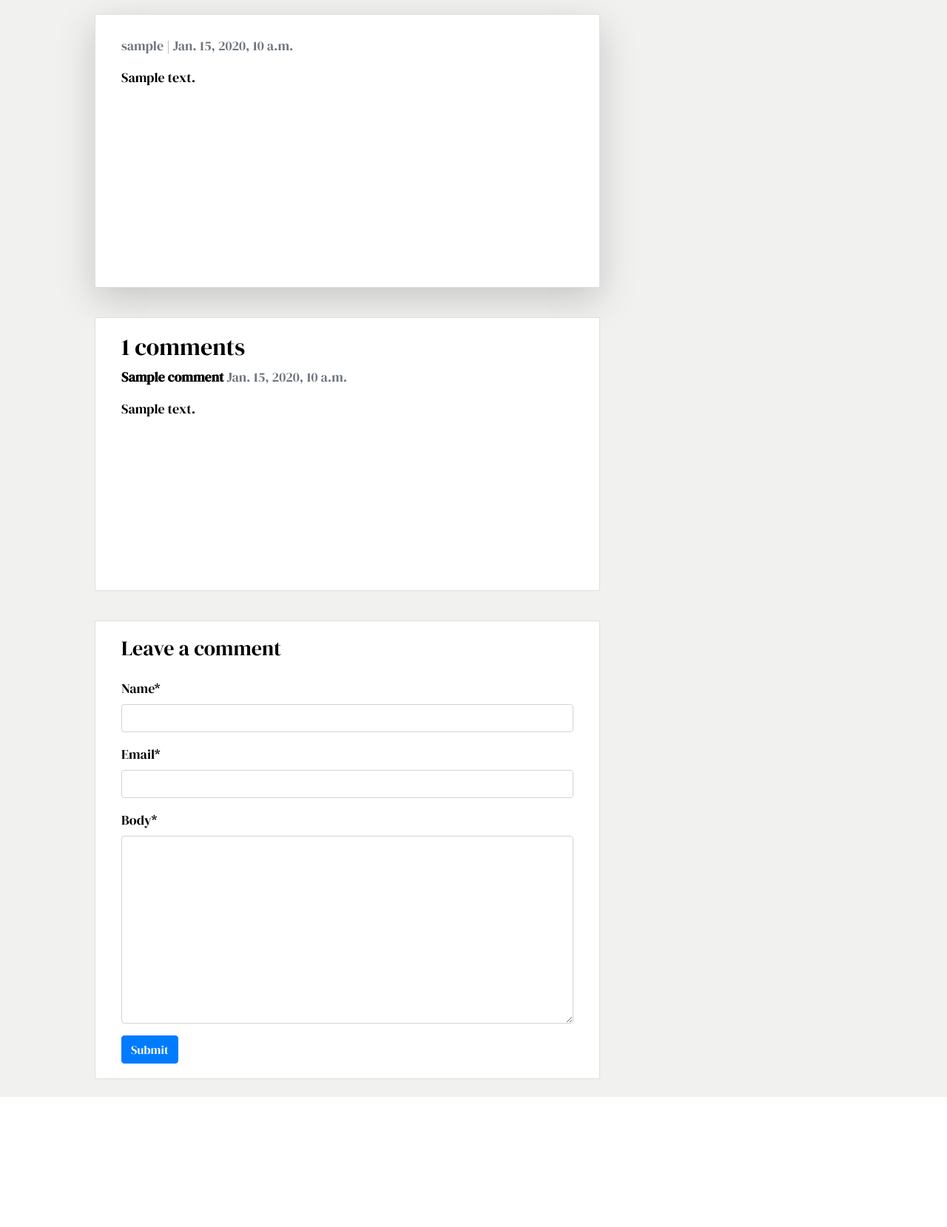
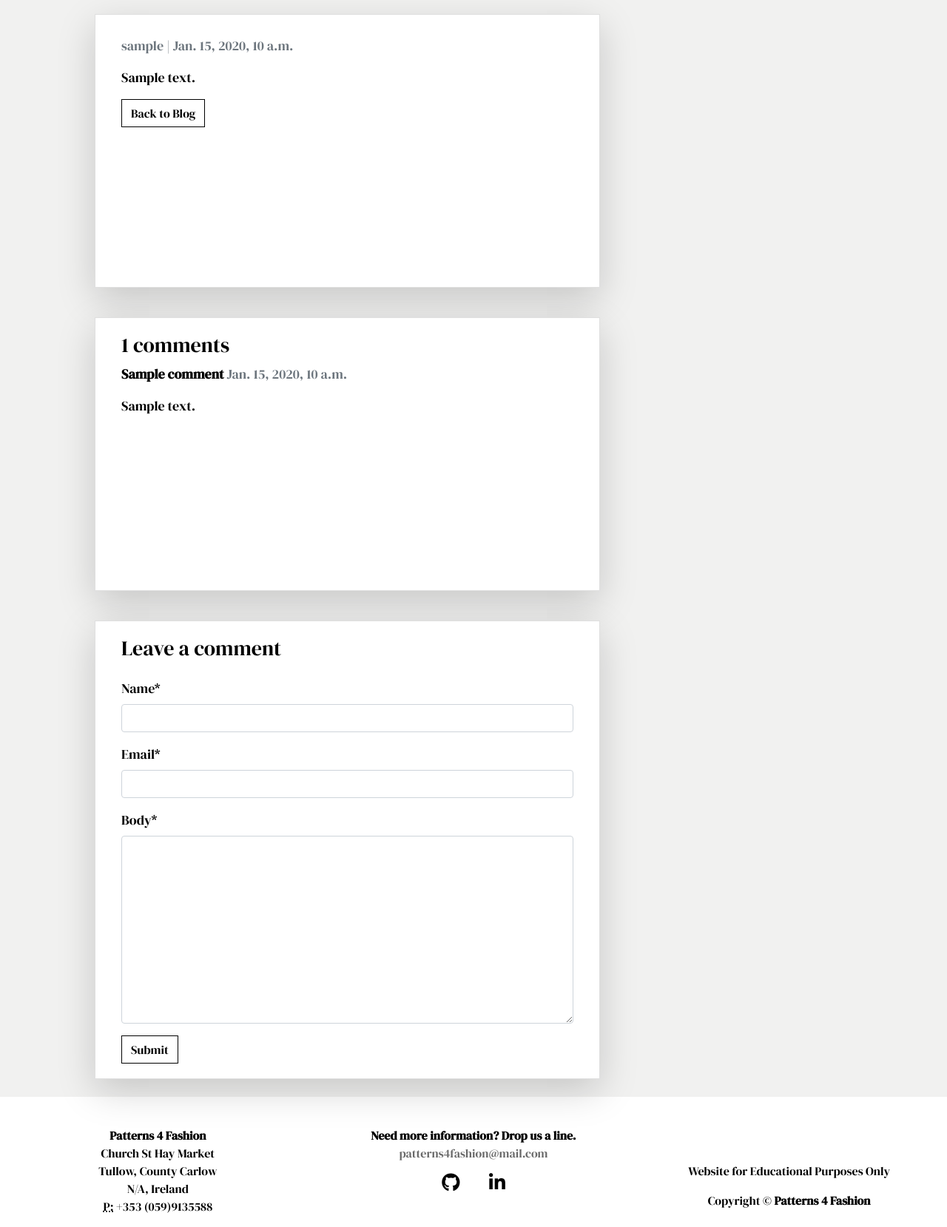
Before and after one commit to Code-Institute-Submissions/patterns_for_fashion, a Django app: a page that uses templates/base.html in a window 1280 px wide. Shown: the part 147-1806 px from the top of the page at 74% size. Before the commit the page ends 1630 px from the top, so only its background shows below. Run offline with Django 3.2, Linux system fonts and the light colour scheme; tables that the repository leaves empty hold one stand-in row (values such as "Sample post"); some libraries are stand-ins or nearby versions.

Commit message:
Add css style to blog cards and removed footer from index.html and add to base.html in order to be rendered on all pages

```diff
--- a/blog/templates/blog/blog.html
+++ b/blog/templates/blog/blog.html
@@ -46,10 +46,10 @@
         <nav aria-label="Page navigation container">
             <ul class="pagination justify-content-center">
                 {% if page_obj.has_previous %}
-                <li><a href="?page={{ page_obj.previous_page_number }}" class="page-link">&laquo; PREV </a></li>
+                <li class="my-5"><a href="?page={{ page_obj.previous_page_number }}" class="page-link">&laquo; PREV </a></li>
                 {% endif %}
                 {% if page_obj.has_next %}
-                <li><a href="?page={{ page_obj.next_page_number }}" class="page-link"> NEXT &raquo;</a></li>
+                <li class="my-5"><a href="?page={{ page_obj.next_page_number }}" class="page-link"> NEXT &raquo;</a></li>
                 {% endif %}
             </ul>
         </nav>
--- a/blog/templates/blog/post_detail.html
+++ b/blog/templates/blog/post_detail.html
@@ -21,12 +21,13 @@
                     <h1>{% block title %} {{ object.title }} {% endblock title %}</h1>
                     <p class=" text-muted">{{ post.author }} | {{ post.created_on }}</p>
                     <p class="card-text ">{{ post.content | safe }}</p>
+                    <a href="{% url 'blog' %}" class="btn btn-outline-black">Back to Blog</a>
                 </div>
             </div>
-            <div class="col-md-8 card mb-4 mt-3">
+            <div class="col-md-8 card shadow-lg mb-4 mt-3">
                 <div class="card-body">
                     <!-- comments -->
-                    <h2>{{ comments.count }} comments</h2>
+                    <h3>{{ comments.count }} comments</h3>
 
                     {% for comment in comments %}
                     <div class="comments">
@@ -41,7 +42,7 @@
                     {% endfor %}
                 </div>
             </div>
-            <div class="col-md-8 card mb-4 mt-3">
+            <div class="col-md-8 card shadow-lg mb-4 mt-3">
                 <div class="card-body">
                     {% if new_comment %}
                     <div class="alert alert-success" role="alert">
@@ -52,7 +53,7 @@
                     <form method="POST" style="margin-top: 1.3em;">
                         {{ comment_form | crispy }}
                         {% csrf_token %}
-                        <button type="submit" class="btn btn-primary">Submit</button>
+                        <button type="submit" class="btn btn-outline-black">Submit</button>
                     </form>
                     {% endif %}
                 </div>
--- a/templates/base.html
+++ b/templates/base.html
@@ -148,5 +148,41 @@
     </script>
     {% endblock %}
 
+        <footer class="container-fluid bg-white">
+            <div class="row">
+                <div class="col-12 col-lg-4">
+                    <address>
+                        <strong>Patterns 4 Fashion</strong>
+                        <br>Church St Hay Market <br>
+                         Tullow, County Carlow <br> N/A, Ireland<br>
+                        <abbr title="Phone">P:</abbr> +353 (059)9135588
+                    </address>
+                </div>
+                <div class="col-12 col-lg-4">
+                    <address>
+                        <strong>Need more information? Drop us a line.</strong><br>
+                        <a href="mailto:#">patterns4fashion@mail.com</a>
+                    </address>
+                    <ul class="pl-0">
+                        <li>
+                            <a target="_blank" href="https://github.com/mihaelasandrea">
+                                <i class="fab fa-github" aria-hidden="true"></i>
+                                <span class="sr-only">GitHub</span>
+                            </a>
+                        </li>
+                        <li>
+                            <a target="_blank" href="https://www.linkedin.com/in/mihaela-sandrea-84a25119a/">
+                                <i class="fab fa-linkedin-in" aria-hidden="true"></i>
+                                <span class="sr-only">LinkedIn</span>
+                            </a>
+                        </li>
+                    </ul>
+                </div>
+                <div class="col-12 col-lg-4 pt-md-5">
+                    <p>Website for Educational Purposes Only</p>
+                    <p class="copyright">Copyright &copy; <strong>Patterns 4 Fashion</strong> <span id="copyright"></span></p>
+                </div>
+            </div>
+        </footer>
   </body>
 </html>
```
Also changed, not shown: home/templates/home/index.html (+0 -36 lines), README.md.
